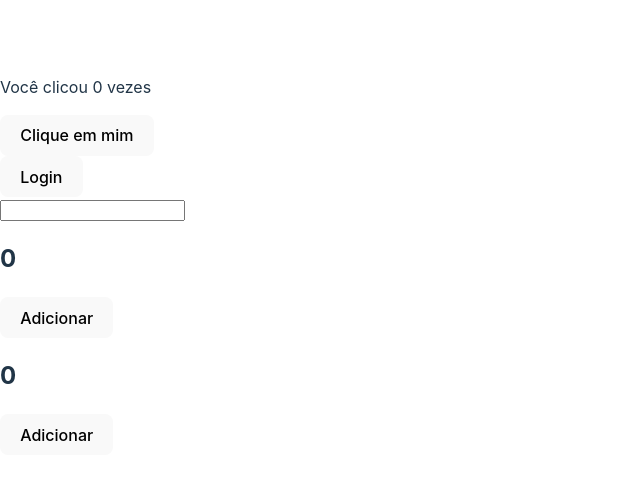
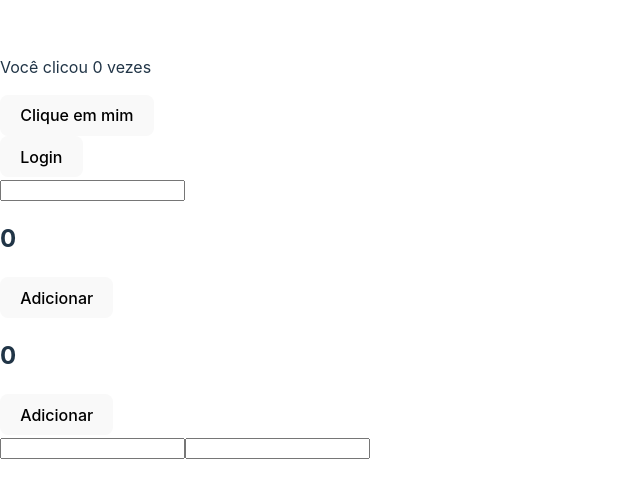
Before and after one commit to CodeCraft-LTDA/react18-terceiro-hooks-vite, a React (Vite) app: page / in a window 1280 px wide. Shown: the part 143-640 px from the top of the page, without its empty margins (0-640 px from the left). Built offline with nearby package versions, Linux system fonts and the light colour scheme.

Commit message:
Aula 41 Atualizando objetos no useState

```diff
--- a/src/App.tsx
+++ b/src/App.tsx
@@ -5,6 +5,7 @@ const App = () => {
   const [logged, setLogged] = useState(false);
   const [value, setValue] = useState("");
   const [count, setCount] = useState(0);
+  const [fullName, setFullName] = useState({name: "", lastName: ""});
 
   const handleClick = () => {
     setValor(valor + 1);
@@ -27,6 +28,14 @@ const App = () => {
     // c != count
     setCount(c => c + 1); // 0 + 1 = 1
     alert(count);
+  }
+
+  const handleChangeFirstName = (e: React.ChangeEvent<HTMLInputElement>) => {
+    setFullName({...fullName, name: e.target.value});
+  }
+
+  const handleChangeLastName = (e: React.ChangeEvent<HTMLInputElement>) => {
+    setFullName({...fullName, lastName: e.target.value});
   }
 
   return (
@@ -62,6 +71,12 @@ const App = () => {
 
         <button onClick={handleClickCount2}>Adicionar</button>
       </div>
+
+      <div>
+        <input type="text" value={fullName.name} onChange={handleChangeFirstName}/>
+        <input type="text" value={fullName.lastName} onChange={handleChangeLastName}/>
+        <p>{fullName.name} {fullName.lastName}</p>
+      </div>
     </div>
   );
 }
```
